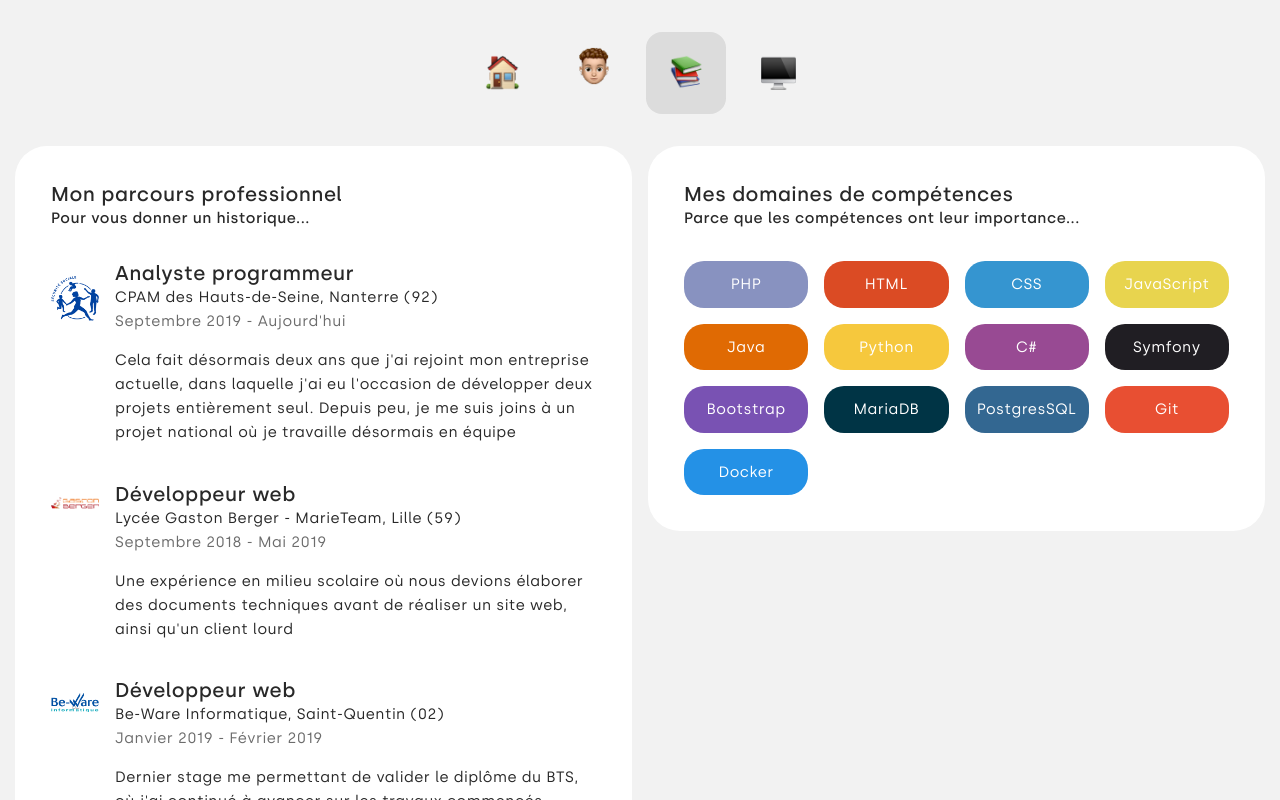
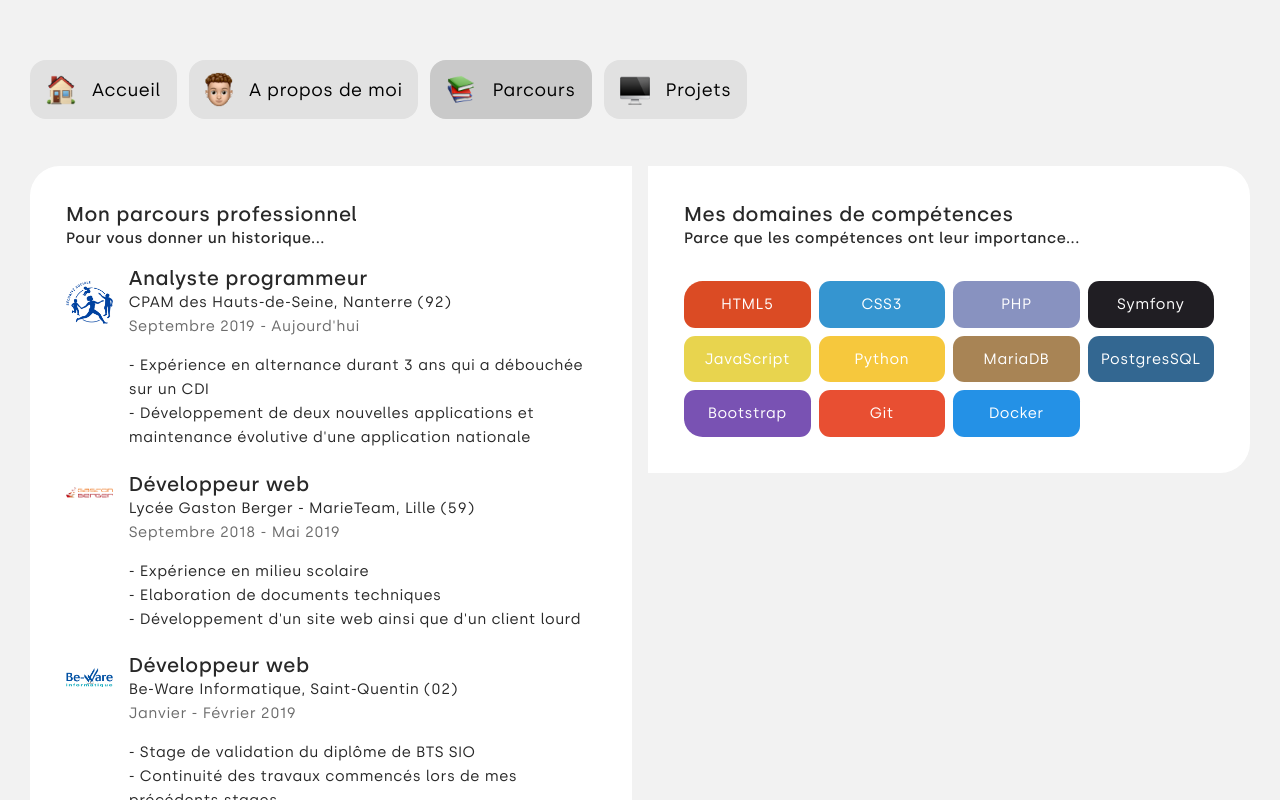
Before and after one commit to AdrienGeoorge/adriengeoorge.github.io, a Vue app: page /carrer in a window 1280 px wide. Shown: the top 800 px of the page. Built offline with nearby package versions, Linux system fonts and the light colour scheme; the HTML template or start-up script is replaced by a standard one.

Commit message:
Modification design

```diff
--- a/src/App.vue
+++ b/src/App.vue
@@ -7,15 +7,19 @@ import { RouterLink, RouterView } from 'vue-router'
     <nav>
       <RouterLink to="/" title="Accueil">
         <img src="@/assets/images/emojis/house.png" alt="Accueil" class="emoji-icon">
+        <span>Accueil</span>
       </RouterLink>
       <RouterLink to="/about" title="A propos de moi">
         <img src="@/assets/images/me-small.png" alt="A propos de moi" class="me-small">
+        <span>A propos de moi</span>
       </RouterLink>
       <RouterLink to="/carrer" title="Mon parcours">
         <img src="@/assets/images/emojis/books.png" alt="Mon parcours" class="emoji-icon">
+        <span>Parcours</span>
       </RouterLink>
       <RouterLink to="/projects" title="Mes projets">
         <img src="@/assets/images/emojis/computer.png" alt="Mes projets" class="emoji-icon">
+        <span>Projets</span>
       </RouterLink>
     </nav>
     <RouterView v-slot="{ Component }">
--- a/src/assets/base.scss
+++ b/src/assets/base.scss
@@ -11,7 +11,6 @@
   font-display: swap;
 }
 
-/* color palette from <https://github.com/vuejs/theme> */
 :root {
   --vt-c-white: #ffffff;
   --vt-c-white-soft: #f8f8f8;
@@ -33,7 +32,6 @@
   --vt-c-text-dark-2: rgba(235, 235, 235, 0.64);
 }
 
-/* semantic color variables for this project */
 :root {
   --color-background: var(--vt-c-white);
   --color-background-soft: var(--vt-c-white-soft);
@@ -47,6 +45,9 @@
   --color-text: var(--vt-c-text-light-1);
 
   --section-gap: 160px;
+
+  --color-nav-button: #e1e1e1;
+  --color-nav-button-selected: #c9c9c9;
 }
 
 *,
@@ -57,7 +58,6 @@
 }
 
 body {
-  min-height: 100vh;
   color: var(--color-text);
   background: var(--color-background-mute);
   transition: color 0.5s, background-color 0.5s;
@@ -68,117 +68,57 @@ body {
   font-weight: 400;
 
   #app {
-    padding-bottom: 2em;
+    .main {
+      display: flex;
+      flex-direction: column;
+      gap: 2rem;
+      padding: 4em;
 
       nav {
         display: flex;
-      flex-flow: column;
-      position: sticky;
-      top: 80px;
+        flex-direction: row;
         gap: 0.75rem;
 
         a {
           border-radius: 1rem;
-        padding: 0.75em;
           text-align: center;
-        font-size: 30px;
+          font-size: 18px;
           text-decoration: none;
+          background-color: var(--color-nav-button);
+          display: flex;
+          flex-direction: row;
+          gap: 1rem;
+          align-items: center;
+          padding: .75rem 1rem;
+          color: black;
+
+          &.router-link-active {
+            background-color: var(--color-nav-button-selected);
           }
 
-      .router-link-active {
-        background-color: var(--color-border);
+          img {
+            width: 30px;
+
+            &.me-small {
+              width: 28px;
             }
-
-      .me-small {
-        width: 30px;
-        padding: 0;
-        margin: -8px;
-      }
-    }
-
-    .main {
-      padding: 80px 50px 120px;
-      display: flex;
-      flex-flow: row;
-      align-items: flex-start;
-      gap: 2rem;
-      max-width: 1800px;
-      margin: auto;
           }
         }
       }
 
-p {
-  margin: 0.5em 0;
-}
-
-.d-none {
-  display: none;
-}
-
-.d-block {
-  display: block;
-}
-
-.mt-1 {
-  margin-top: 1em;
-}
-
-.text-center {
-  text-align: center;
-}
-
-.title {
-  font-family: silka medium, sans-serif;
-  font-size: 20px;
-  font-weight: 500;
-  color: var(--color-heading);
-}
-
-.description {
-  font-family: silka medium, sans-serif;
-  font-size: 15px;
-  font-weight: 300;
-  margin-bottom: 1rem;
-  color: var(--color-heading);
-}
-
-.buttonText {
-  margin-top: 1em;
-  flex: 1;
-}
-
-/* EMOJIS */
-
-.emoji {
-  border-radius: 32px;
-  padding: 1.25em 1em;
-  text-align: center;
-  background-color: var(--color-box-icon);
-}
-
-.emoji img, .emoji-icon {
-  width: 35px;
-}
-
-.waving-hand {
-  width: 25px;
-}
-
-.eyes {
-  width: 18px;
-}
-
-/* GRIDS & BOXES */
-
       .grid {
-  max-width: 1800px;
         margin: 0 auto;
         display: grid;
         grid-template-columns: repeat(7, 1fr);
         grid-template-rows: 250px 250px;
-  grid-gap: 1rem;
+        grid-gap: .75rem;
         grid-auto-rows: 280px;
+
+        &.home-grid, &.projects-grid {
+          border-radius: 2em;
+          overflow: hidden;
+          isolation: isolate;
+        }
       }
 
       .grid_1_1 {
@@ -190,11 +130,83 @@ p {
 
       .box {
         overflow: hidden;
-  border-radius: 32px;
         will-change: transform;
         background: var(--color-background);
         position: relative;
         width: 100%;
+
+        &.about-me {
+          border-radius: 2em 2em 0 0;
+        }
+
+        &.hobbies, &.languages {
+          border-radius: 0 0 2em 2em;
+
+          .grid-about {
+            display: grid;
+            grid-template-columns: repeat(5, 1fr);
+            grid-gap: .75rem;
+            border-radius: 2em;
+            overflow: hidden;
+
+            .emoji {
+              border-radius: 1em;
+              padding: 1.25em 1em;
+              text-align: center;
+              background-color: var(--color-box-icon);
+
+              img {
+                width: 35px;
+              }
+            }
+          }
+        }
+
+        &.career {
+          border-radius: 2em 0 2em 2em;
+
+          .career-lines {
+            display: flex;
+            flex-direction: column;
+            gap: 1em;
+
+            .grid-carrer {
+              display: grid;
+              grid-template-columns: 1fr 10fr;
+              grid-gap: 1rem;
+
+              .company-logo {
+                width: 100%;
+                margin-top: 1em;
+              }
+
+              .job-date {
+                color: #6c6c6c;
+              }
+            }
+          }
+        }
+
+        &.skills {
+          border-radius: 0 2em 2em 0;
+
+          .grid-skills {
+            margin-top: 1em;
+            display: grid;
+            grid-template-columns: repeat(4, 1fr);
+            grid-gap: .5rem;
+            border-radius: 1.25em;
+            overflow: hidden;
+
+            div {
+              border-radius: .75em;
+              padding: 0.75em;
+              font-size: 15px;
+              text-align: center;
+              color: white;
+            }
+          }
+        }
 
         &.box-width-2 {
           grid-column: span 2;
@@ -218,25 +230,6 @@ p {
           grid-column: span 3;
         }
 
-  .box-content {
-    padding: 36px;
-    height: 100%;
-    width: 100%;
-    position: relative;
-    display: flex;
-    justify-content: center;
-    flex-flow: column;
-
-    &.box-map {
-      padding: 36px 25px;
-      align-items: center;
-
-      .title {
-        font-size: 15px;
-      }
-    }
-  }
-
         &.box-with-background {
           background-repeat: no-repeat;
           background-size: cover;
@@ -246,7 +239,6 @@ p {
           .box-content {
             align-items: unset;
             justify-content: unset;
-    }
 
             .title {
               font-size: 20px;
@@ -257,24 +249,52 @@ p {
               color: var(--vt-c-white-mute);
             }
           }
-
-  .box-button {
-    position: absolute;
-    bottom: 2em;
-    left: 50%;
-    transform: translateX(-50%);
-    width: max-content;
-    background: var(--vt-c-white-mute);
-    color: var(--vt-c-text-light-1);
-    text-decoration: none;
-    border-radius: 32px;
-    padding: 0.5em 1em;
         }
 
-  .about-me {
+        &.linkedin {
+          background-color: #0b66c2;
+
+          img {
+            width: 50px;
+          }
+        }
+
+        &.git {
+          background-color: #1b1f23;
+
+          img {
+            width: 45px;
+          }
+        }
+
+        .box-content {
+          padding: 36px;
+          height: 100%;
+          width: 100%;
+          position: relative;
+          display: flex;
+          justify-content: center;
+          flex-direction: column;
+
+          &.box-map {
+            padding: 36px 25px;
+            align-items: center;
+            text-align: center;
+
+            .title {
+              font-size: 15px;
+            }
+
+            .position-icon {
+              margin-bottom: 1em;
+              width: 70px;
+            }
+          }
+
+          &.about-me {
             display: grid;
             grid-template-columns: 2fr 3fr;
-    grid-gap: 3rem;
+            grid-gap: 1.5rem;
 
             &.box-content {
               align-items: center;
@@ -295,6 +315,43 @@ p {
             }
           }
 
+          .box-button {
+            position: absolute;
+            bottom: 2em;
+            left: 50%;
+            transform: translateX(-50%);
+            width: max-content;
+            background: var(--vt-c-white-mute);
+            color: var(--vt-c-text-light-1);
+            text-decoration: none;
+            border-radius: 32px;
+            padding: 0.5em 1em;
+          }
+
+          .waving-hand {
+            width: 25px;
+          }
+
+          .eyes {
+            width: 18px;
+          }
+
+          .title {
+            font-family: silka medium, sans-serif;
+            font-size: 20px;
+            font-weight: 500;
+            color: var(--color-heading);
+          }
+
+          .description {
+            font-family: silka medium, sans-serif;
+            font-size: 15px;
+            font-weight: 300;
+            margin-bottom: 1rem;
+            color: var(--color-heading);
+          }
+        }
+
         .social-box {
           text-align: center;
           position: absolute;
@@ -308,71 +365,7 @@ p {
             font-size: 15px;
           }
         }
-
-  &.linkedin {
-    background-color: #0b66c2;
-
-    img {
-      width: 50px;
       }
-  }
-
-  &.git {
-    background-color: #1b1f23;
-
-    img {
-      width: 45px;
-    }
-  }
-
-  .position-icon {
-    margin-bottom: 1em;
-    width: 70px;
-  }
-}
-
-/* ABOUT */
-
-.grid-about {
-  display: grid;
-  grid-template-columns: repeat(5, 1fr);
-  grid-gap: 1rem;
-}
-
-/* CARRERS */
-
-.grid-carrer {
-  margin: 1em 0;
-  display: grid;
-  grid-template-columns: 1fr 10fr;
-  grid-gap: 1rem;
-
-  .company-logo {
-    width: 100%;
-    margin-top: 1em;
-  }
-
-  .job-date {
-    color: #6c6c6c;
-  }
-}
-
-.grid-skills {
-  margin-top: 1em;
-  display: grid;
-  grid-template-columns: repeat(4, 1fr);
-  grid-gap: 1rem;
-
-  div {
-    border-radius: 20px;
-    padding: 0.75em;
-    font-size: 15px;
-    text-align: center;
-    color: white;
-  }
-}
-
-/* PROJECTS */
 
       .projects-view {
         position: fixed;
@@ -388,6 +381,7 @@ p {
         animation-fill-mode: both;
         animation-name: zoom;
         overflow-y: scroll;
+        padding-bottom: 4em;
 
         .close-btn {
           margin: 2.5em auto;
@@ -407,7 +401,7 @@ p {
         }
 
         .content {
-    padding: 2em 10em;
+          padding: 0 10em 2em 10em;
 
           .grid_1_2 {
             display: grid;
@@ -431,19 +425,35 @@ p {
 
             .right-side {
               padding: 0 5em;
+
+              .title {
+                font-family: silka medium, sans-serif;
+                font-size: 20px;
+                font-weight: 500;
+                color: var(--color-heading);
+              }
+
+              .description {
+                font-family: silka medium, sans-serif;
+                font-size: 15px;
+                font-weight: 300;
+                margin-bottom: 1rem;
+                color: var(--color-heading);
+              }
             }
           }
 
           .grid-photos {
-      margin-top: 4.5em;
+            margin-top: 2.5em;
             display: grid;
             grid-template-columns: repeat(6, 1fr);
             grid-template-rows: 325px 325px;
             grid-gap: 1rem;
             grid-auto-rows: 280px;
+            border-radius: 2em;
+            overflow: hidden;
 
             div {
-        border-radius: 2em;
               background-size: cover;
               grid-column: span 2;
 
@@ -464,6 +474,30 @@ p {
             }
           }
         }
+      }
+    }
+  }
+}
+
+p {
+  margin: 0.5em 0;
+}
+
+.d-none {
+  display: none;
+}
+
+.d-block {
+  display: block;
+}
+
+.mt-1 {
+  margin-top: 1em;
+}
+
+/* EMOJIS */
+.emoji-icon {
+  width: 35px;
 }
 
 /* TRANSITIONS */
@@ -502,42 +536,34 @@ p {
 
 @media (max-width: 1300px) {
   body {
-    padding: 0 1em;
+    #app {
+      .main {
+        padding: 4em 2em;
 
-    #app {
-      nav {
-        flex-flow: row;
-        position: unset;
-        top: unset;
-        left: unset;
-        justify-content: center;
-        margin: 2rem auto 2rem auto;
-
-        a {
-          width: 5rem;
-        }
-      }
-
-      .main {
-        padding: unset;
-        display: unset;
-        flex-flow: unset;
-        align-items: unset;
-        gap: unset;
+        .grid_1_1 {
+          .box {
+            .box-content {
+              justify-content: unset;
             }
           }
         }
 
-  .grid_1_1 .box .box-content {
-    justify-content: unset;
-  }
-
+        .box {
+          .box-content {
             .grid-about {
               grid-template-columns: 1fr 1fr;
             }
           }
+        }
+      }
+    }
+  }
+}
 
 @media (max-width: 1080px) {
+  body {
+    #app {
+      .main {
         .grid {
           grid-template-columns: 1fr;
           grid-template-rows: unset;
@@ -548,10 +574,6 @@ p {
         }
 
         .box {
-    .about-me {
-      grid-template-columns: 1.5fr 3fr;
-    }
-
           &.box-width-3 {
             grid-column: unset;
           }
@@ -568,11 +590,17 @@ p {
           &.box-width-2 {
             grid-column: span 4;
           }
+
+          .box-content {
+            &.about-me {
+              grid-template-columns: 1.5fr 3fr;
+            }
+          }
         }
 
         .projects-view {
           .content {
-      padding: 2em 5em;
+            padding: 0 5em 2em 5em;
 
             .grid_1_2 {
               grid-template-columns: 1fr;
@@ -586,6 +614,7 @@ p {
                   margin-bottom: 2em;
                 }
               }
+
               .right-side {
                 padding: 0;
               }
@@ -608,27 +637,60 @@ p {
           }
         }
       }
+    }
+  }
+}
+
+@media (max-width: 920px) {
+  body {
+    #app {
+      .main {
+        padding: 2em;
+      }
+    }
+  }
+}
+
+@media (max-width: 800px) {
+  body {
+    #app {
+      .main {
+        nav {
+          flex-wrap: wrap;
+          justify-content: center;
+
+          a {
+            img {
+              width: 25px;
+
+              &.me-small {
+                width: 23px;
+              }
+            }
+          }
+        }
+      }
+    }
+  }
+}
 
 @media (max-width: 600px) {
+  body {
     #app {
+      .main {
         nav {
           gap: 0.5rem;
 
-      a {
-        width: 4.5rem;
-        font-size: 25px;
-      }
-
           .me-small {
             width: 25px;
-      }
           }
         }
 
         .box {
           max-width: calc(100vw - 2em);
 
-    .about-me {
+          .box-content {
+            &.about-me {
               display: block;
 
               .my-presentation {
@@ -645,8 +707,14 @@ p {
             }
           }
 
+          &.skills {
             .grid-skills {
               grid-template-columns: 1fr 1fr;
+            }
+          }
+        }
+      }
+    }
   }
 }
 
--- a/src/views/CarrerView.vue
+++ b/src/views/CarrerView.vue
@@ -5,90 +5,86 @@ import IconBox from '../components/SkillBox.vue'
 
 <template>
   <div class="grid_1_1">
-    <div class="box">
+    <div class="box career">
       <div class="box-content">
         <div class="title">Mon parcours professionnel</div>
         <div class="description">Pour vous donner un historique...</div>
 
+        <div class="career-lines">
           <CarrerLine :image="require('@/assets/images/companies/cpam.png')">
             <template #title>Analyste programmeur</template>
             <template #company>CPAM des Hauts-de-Seine, Nanterre (92)</template>
             <template #date>Septembre 2019 - Aujourd'hui</template>
-          Cela fait désormais deux ans que j'ai rejoint mon entreprise actuelle, dans laquelle j'ai eu l'occasion de
-          développer deux projets entièrement seul. Depuis peu, je me suis joins à un projet national où je travaille
-          désormais en équipe
+            - Expérience en alternance durant 3 ans qui a débouchée sur un CDI<br>
+            - Développement de deux nouvelles applications et maintenance évolutive d'une application nationale
           </CarrerLine>
 
           <CarrerLine :image="require('@/assets/images/companies/gaston-berger.png')">
             <template #title>Développeur web</template>
             <template #company>Lycée Gaston Berger - MarieTeam, Lille (59)</template>
             <template #date>Septembre 2018 - Mai 2019</template>
-          Une expérience en milieu scolaire où nous devions élaborer des documents techniques avant de réaliser un site
-          web, ainsi qu'un client lourd
+            - Expérience en milieu scolaire<br>
+            - Elaboration de documents techniques<br>
+            - Développement d'un site web ainsi que d'un client lourd
           </CarrerLine>
 
           <CarrerLine :image="require('@/assets/images/companies/beware.png')">
             <template #title>Développeur web</template>
             <template #company>Be-Ware Informatique, Saint-Quentin (02)</template>
-          <template #date>Janvier 2019 - Février 2019</template>
-          Dernier stage me permettant de valider le diplôme du BTS, où j'ai continué à avancer sur les travaux
-          commencés durant mes précédents stages dans cette même entreprise
+            <template #date>Janvier - Février 2019</template>
+            - Stage de validation du diplôme de BTS SIO<br>
+            - Continuité des travaux commencés lors de mes précédents stages
           </CarrerLine>
 
           <CarrerLine :image="require('@/assets/images/companies/beware.png')">
             <template #title>Développeur web</template>
             <template #company>Be-Ware Informatique, Saint-Quentin (02)</template>
-          <template #date>Août 2018</template>
-          Première expérience en CDD pour un contrat d'été que l'on m'a proposé suite à mon précédent stage
+            <template #date>Juillet - Août 2018</template>
+            - Première expérience en CDD pour un contrat d'été
           </CarrerLine>
 
           <CarrerLine :image="require('@/assets/images/companies/beware.png')">
             <template #title>Développeur web</template>
             <template #company>Be-Ware Informatique, Saint-Quentin (02)</template>
             <template #date>Mai 2018 - Juin 2018</template>
-          Premier stage dans le domaine du développement où j'ai fais mes débuts sur Symfony et où j'ai participé à
-          l'élaboration de divers modules
+            - Premier stage dans le domaine du développement<br>
+            - Découverte du framework Symfony et développement de bundles applicatifs
           </CarrerLine>
         </div>
       </div>
+    </div>
     <div class="left">
-      <div class="box">
+      <div class="box skills">
         <div class="box-content">
           <div class="title">Mes domaines de compétences</div>
           <div class="description">Parce que les compétences ont leur importance...</div>
           <div class="grid-skills">
+            <IconBox color="#db4b24">
+              HTML5
+            </IconBox>
+            <IconBox color="#3595d0">
+              CSS3
+            </IconBox>
             <IconBox color="#8892c0">
               PHP
             </IconBox>
-            <IconBox color="#db4b24">
-              HTML
-            </IconBox>
-            <IconBox color="#3595d0">
-              CSS
+            <IconBox color="#201e23">
+              Symfony
             </IconBox>
             <IconBox color="#e8d44e">
               JavaScript
             </IconBox>
-            <IconBox color="#e06a03">
-              Java
-            </IconBox>
             <IconBox color="#f6c83d">
               Python
             </IconBox>
-            <IconBox color="#984a93">
-              C#
-            </IconBox>
-            <IconBox color="#201e23">
-              Symfony
-            </IconBox>
-            <IconBox color="#7952b3">
-              Bootstrap
-            </IconBox>
-            <IconBox color="#003445">
+            <IconBox color="#a88455">
               MariaDB
             </IconBox>
             <IconBox color="#336791">
               PostgresSQL
+            </IconBox>
+            <IconBox color="#7952b3">
+              Bootstrap
             </IconBox>
             <IconBox color="#e84f32">
               Git
--- a/src/views/HomeView.vue
+++ b/src/views/HomeView.vue
@@ -5,7 +5,7 @@ import ButtonBox from '../components/ButtonBox.vue'
 </script>
 
 <template>
-  <div class="grid">
+  <div class="grid home-grid">
     <div class="box box-width-3">
       <div class="box-content about-me">
         <div class="my-memoji">
```
Also changed, not shown: src/views/AboutView.vue (+10 -15 lines), src/views/ProjectsView.vue (+11 -3 lines). Lines whose indentation alone changed are shown as unchanged.
